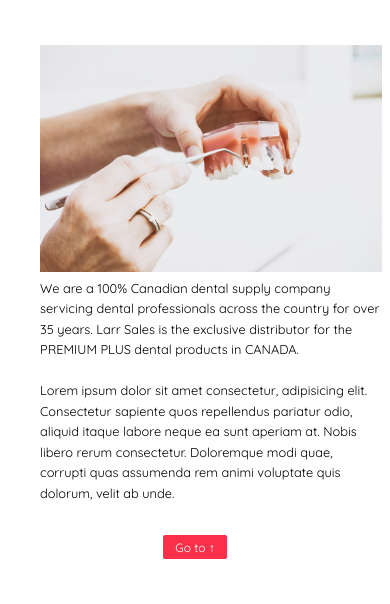
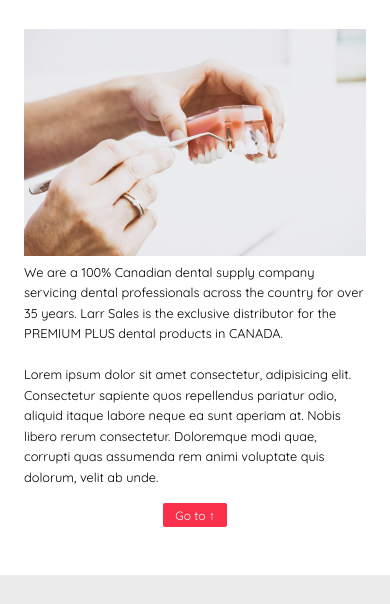
Before and after one commit to kasantosh/larr-sales, a website: page index.html in a window 390 px wide. Shown: the part 736-1340 px from the top of the page. Drawn offline with Linux system fonts and the light colour scheme.

Commit message:
Slight padding adjustment for about section for phone display

```diff
--- a/css/style.css
+++ b/css/style.css
@@ -106,7 +106,8 @@ html {
     padding: 2rem; }
     @media only screen and (max-width: 37.5em) {
       .about__mid-section {
-        flex-direction: column; } }
+        flex-direction: column;
+        padding: 0; } }
     .about__mid-section__para {
       display: flex;
       align-items: center;
```
